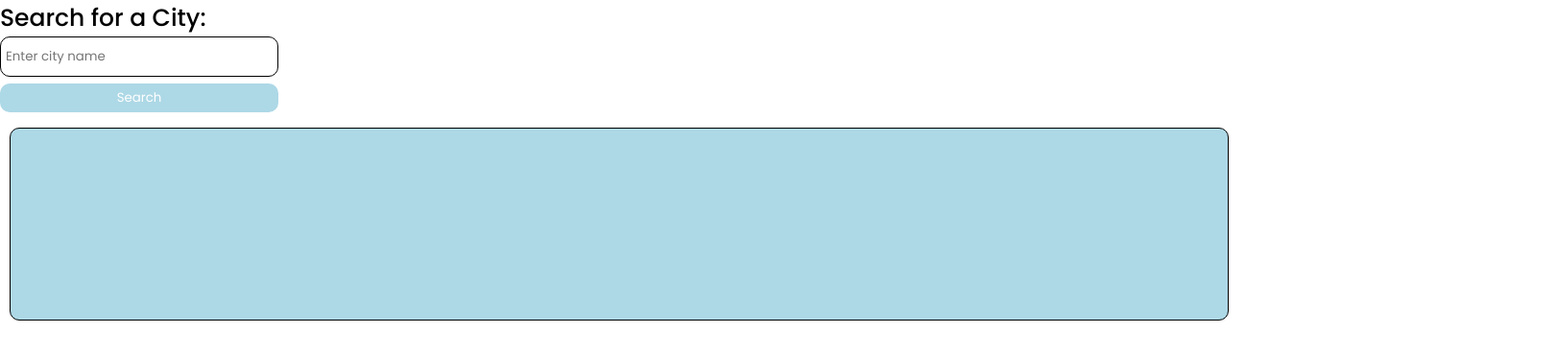
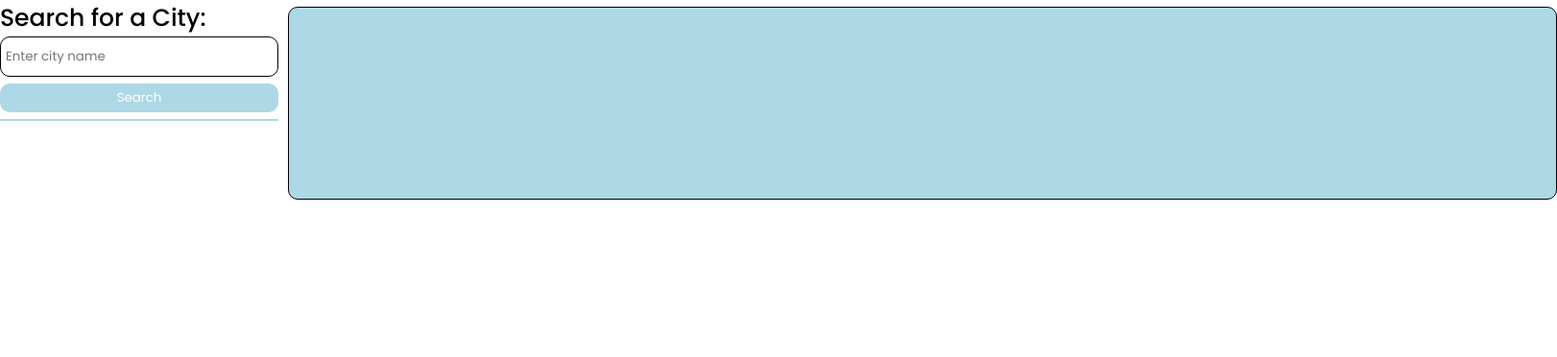
Before and after one commit to brandonom/brandonom.github.io, a plain HTML site: page index.html in a window 1280 px wide. Shown: the part 48-420 px from the top of the page at 96% size, 1622 px wide, since content can reach past the window. Drawn offline with Linux system fonts and the light colour scheme.

Commit message:
fixed index

```diff
--- a/index.html
+++ b/index.html
@@ -21,21 +21,17 @@
         <div>
             <label for="city-input">Search for a City:</label>
             <input type="text" id="city-input" placeholder="Enter city name">
-            <button class="searh" onclick="getWeatherData()">Search</button>
+            <button class="search" id="search-button">Search</button>
+            <div id="recent-searches">
+
+            </div>
+
+        </div>
+        <div>
+            <div id="weather-data"></div>
+            <div id="forecast-container"></div>
         </div>
     </div>
-
-    <div class="container">
-        <div id="recent-searches"></div>
-    </div>
-
-    <div class="container">
-        <div id="weather-data">
-
-        </div>
-    </div>
-
-
 
     <script src="./assets/script.js"></script>
 </body>
```
